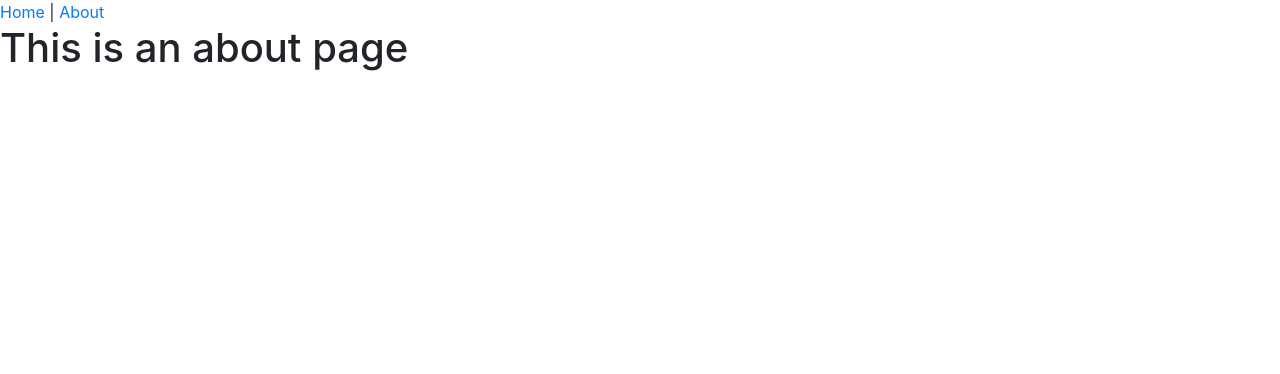
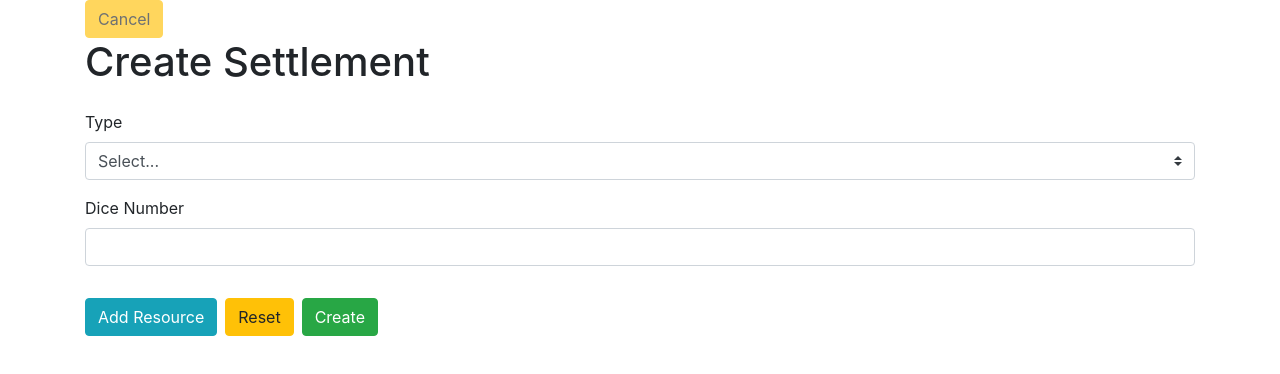
Before and after one commit to mpalmr/catan-helper, a Vue app: page /game in a window 1280 px wide. Shown: the top 374 px of the page. Built offline with nearby package versions, Linux system fonts and the light colour scheme.

Commit message:
setup views

```diff
--- a/src/App.vue
+++ b/src/App.vue
@@ -1,9 +1,5 @@
 <template>
   <div id="app">
-    <div id="nav">
-      <router-link to="/">Home</router-link> |
-      <router-link to="/about">About</router-link>
-    </div>
     <router-view />
   </div>
 </template>
--- a/src/views/Game.vue
+++ b/src/views/Game.vue
@@ -1,5 +1,64 @@
 <template>
-  <div class="about">
-    <h1>This is an about page</h1>
-  </div>
+	<b-container id="app">
+		<ul class="settlements">
+			<li v-for="settlement in settlements" :key="settlement.id">
+				<settlement v-bind="settlement" />
+			</li>
+		</ul>
+
+		<b-button @click="toggleCreateSettlement" :disabled="!hasMinimumSettlements" variant="warning">
+			{{ createSettlementButtonText }}
+		</b-button>
+
+		<CreateSettlement v-if="isCreatingSettlement" :createSettlement="createSettlement" />
+	</b-container>
 </template>
+
+
+<script>
+import Settlement from '@/components/Settlement';
+import CreateSettlement from '@/components/CreateSettlement';
+
+export default {
+	data() {
+		return {
+			settlements: [],
+			isCreatingSettlementToggled: false,
+		};
+	},
+
+	computed: {
+		hasMinimumSettlements() {
+			return this.settlements.length >= 2;
+		},
+
+		isCreatingSettlement() {
+			return !this.hasMinimumSettlements || this.isCreatingSettlementToggled;
+		},
+
+		createSettlementButtonText() {
+			return this.isCreatingSettlement ? 'Cancel' : 'Create Settlement';
+		},
+	},
+
+	methods: {
+		toggleCreateSettlement() {
+			this.isCreatingSettlementToggled = !this.isCreatingSettlementToggled;
+		},
+
+		createSettlement(settlement) {
+			this.settlements.push(settlement);
+		},
+	},
+
+	components: { Settlement, CreateSettlement },
+};
+</script>
+
+<style lang="scss">
+@import "../sass/list";
+
+.settlements {
+	@extend %list-clear;
+}
+</style>
--- a/src/views/Home.vue
+++ b/src/views/Home.vue
@@ -1,13 +1,14 @@
 <template>
-  <div class="home">
-    <App />
-  </div>
+	<div>
+		<b-button to="/game" variant="success">
+			New Game
+		</b-button>
+	</div>
 </template>
 
+
 <script>
-import App from '@/App.vue'
+export default {
 
-export default {
-  components: { App }
-}
+};
 </script>
```
